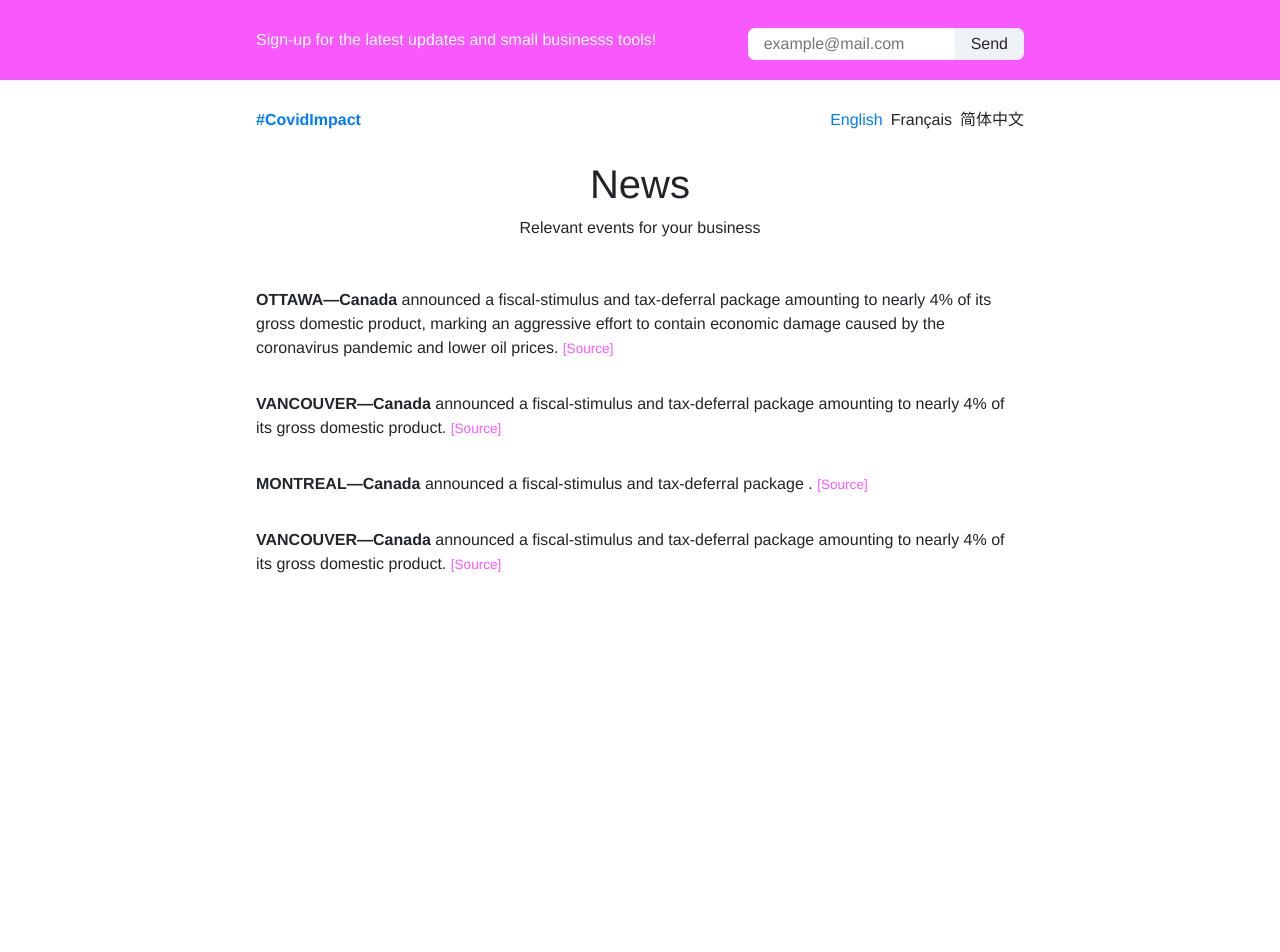
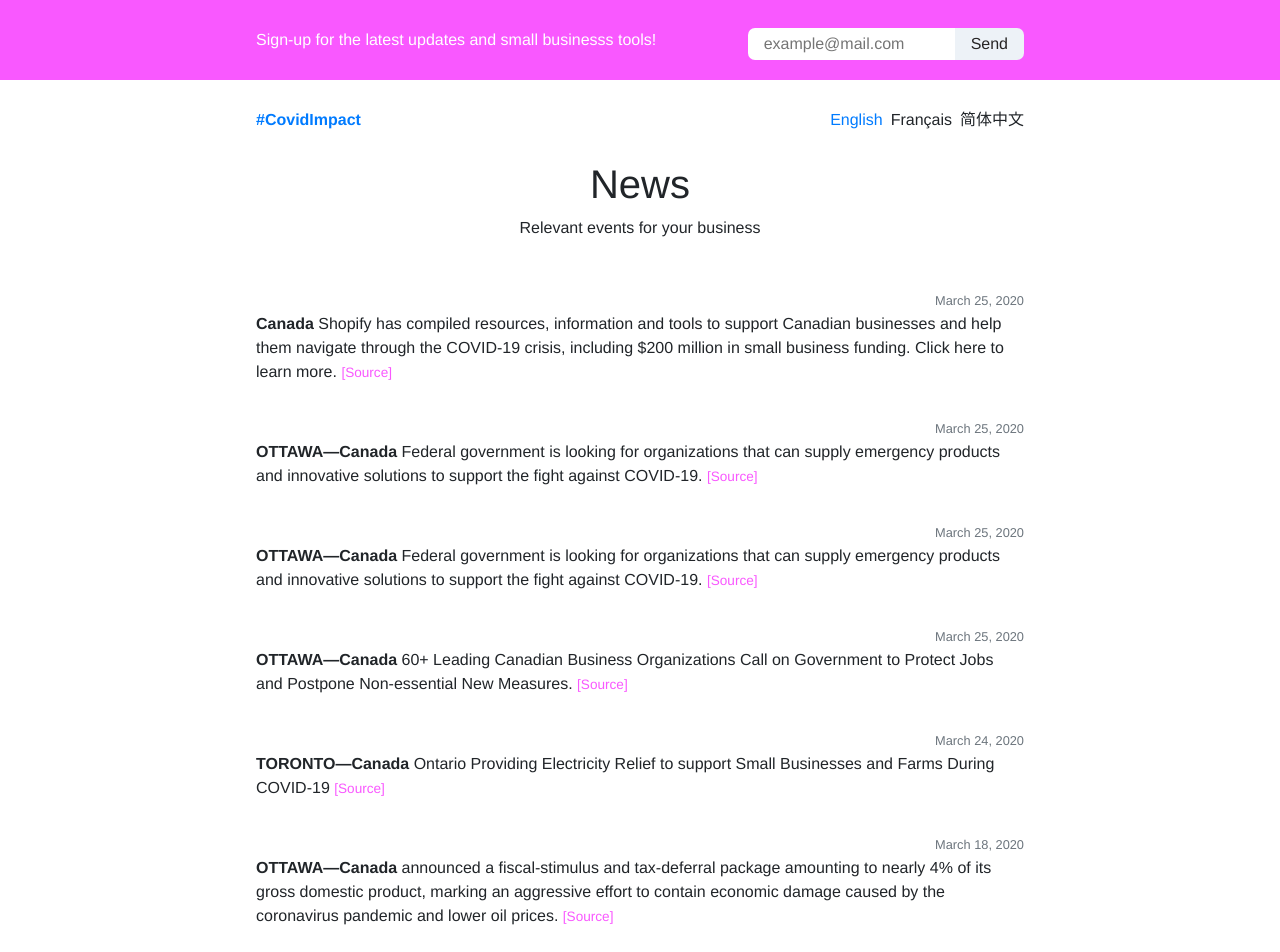
Before and after one commit to COVIDImpact/CovidImpact, a Vue app in the folder app/: page /news in a window 1280 px wide. Shown: the top 952 px of the page. Built offline with nearby package versions, Linux system fonts and the light colour scheme.

Commit message:
News updates

```diff
--- a/app/src/pages/News.vue
+++ b/app/src/pages/News.vue
@@ -11,8 +11,92 @@
         Relevant events for your business
       </div>
     </div>
+
     <div class="news__con">
       <div class="news__con--content">
+        <div class="text-muted text-right">
+          <small> March 25, 2020</small>
+        </div>
+
+        <b>Canada </b>Shopify has compiled resources, information and tools to
+        support Canadian businesses and help them navigate through the COVID-19
+        crisis, including $200 million in small business funding. Click here to
+        learn more.
+        <span
+          ><a
+            href="https://www.shopify.com/covid19?fbclid=IwAR2FdEkXufDTxKXMTUf080jBjV8U1IGWDQDRRPhsoByoDMa8mS2HIl_x7LA"
+            >[Source]</a
+          ></span
+        >
+      </div>
+
+      <div class="news__con--content">
+        <div class="text-muted text-right">
+          <small> March 25, 2020</small>
+        </div>
+
+        <b>OTTAWA—Canada </b>Federal government is looking for organizations
+        that can supply emergency products and innovative solutions to support
+        the fight against COVID-19.
+        <span
+          ><a
+            href="https://buyandsell.gc.ca/calling-all-suppliers-help-canada-combat-covid-19"
+            >[Source]</a
+          ></span
+        >
+      </div>
+
+      <div class="news__con--content">
+        <div class="text-muted text-right">
+          <small> March 25, 2020</small>
+        </div>
+
+        <b>OTTAWA—Canada </b>Federal government is looking for organizations
+        that can supply emergency products and innovative solutions to support
+        the fight against COVID-19.
+        <span
+          ><a
+            href="https://buyandsell.gc.ca/calling-all-suppliers-help-canada-combat-covid-19"
+            >[Source]</a
+          ></span
+        >
+      </div>
+
+      <div class="news__con--content">
+        <div class="text-muted text-right">
+          <small> March 25, 2020</small>
+        </div>
+
+        <b>OTTAWA—Canada </b>60+ Leading Canadian Business Organizations Call on
+        Government to Protect Jobs and Postpone Non-essential New Measures.
+        <span
+          ><a
+            href="https://chamber.us1.list-manage.com/track/click?u=7ff6d535f16100c2e37d2ef8b&id=00bfecda41&e=5ac17939a9"
+            >[Source]</a
+          ></span
+        >
+      </div>
+
+      <div class="news__con--content">
+        <div class="text-muted text-right">
+          <small> March 24, 2020</small>
+        </div>
+
+        <b>TORONTO—Canada </b> Ontario Providing Electricity Relief to support
+        Small Businesses and Farms During COVID-19
+        <span
+          ><a
+            href="https://news.ontario.ca/opo/en/2020/3/ontario-providing-electricity-relief-to-families-small-businesses-and-farms-during-covid-19.html"
+            >[Source]</a
+          ></span
+        >
+      </div>
+
+      <div class="news__con--content">
+        <div class="text-muted text-right">
+          <small> March 18, 2020</small>
+        </div>
+
         <b>OTTAWA—Canada </b>announced a fiscal-stimulus and tax-deferral
         package amounting to nearly 4% of its gross domestic product, marking an
         aggressive effort to contain economic damage caused by the coronavirus
@@ -25,7 +109,10 @@
         >
       </div>
       <div class="news__con--content">
-        <b> VANCOUVER—Canada</b> announced a fiscal-stimulus and tax-deferral
+        <div class="text-muted text-right">
+          <small> March 18, 2020</small>
+        </div>
+        <b>OTTAWA—Canada</b> announced a fiscal-stimulus and tax-deferral
         package amounting to nearly 4% of its gross domestic product.
         <span
           ><a
@@ -35,7 +122,10 @@
         >
       </div>
       <div class="news__con--content">
-        <b>MONTREAL—Canada </b>announced a fiscal-stimulus and tax-deferral
+        <div class="text-muted text-right">
+          <small> March 18, 2020</small>
+        </div>
+        <b>OTTAWA—Canada </b>announced a fiscal-stimulus and tax-deferral
         package .
         <span
           ><a
@@ -45,7 +135,10 @@
         >
       </div>
       <div class="news__con--content">
-        <b>VANCOUVER—Canada</b> announced a fiscal-stimulus and tax-deferral
+        <div class="text-muted text-right">
+          <small> March 18, 2020</small>
+        </div>
+        <b>OTTAWA—Canada</b> announced a fiscal-stimulus and tax-deferral
         package amounting to nearly 4% of its gross domestic product.
         <span
           ><a
@@ -100,6 +193,12 @@ export default {
   font-weight: bold;
 }
 
+.news__con--time-stamp {
+  position: relative;
+  right: 0px;
+  top: 0px;
+}
+
 @media screen and (min-width: 768px) {
   .news__con--content {
     width: 768px;
@@ -109,7 +208,7 @@ export default {
 }
 @media screen and (min-width: 768px) {
   .news__con {
-    height: 100vh;
+    height: 120vh;
   }
 }
 </style>
```
